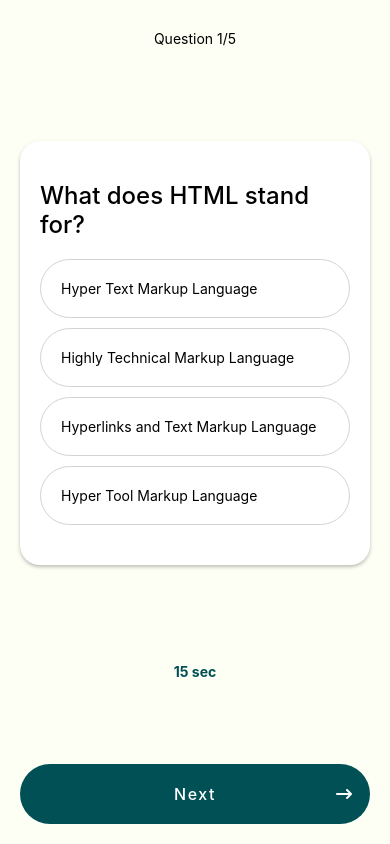
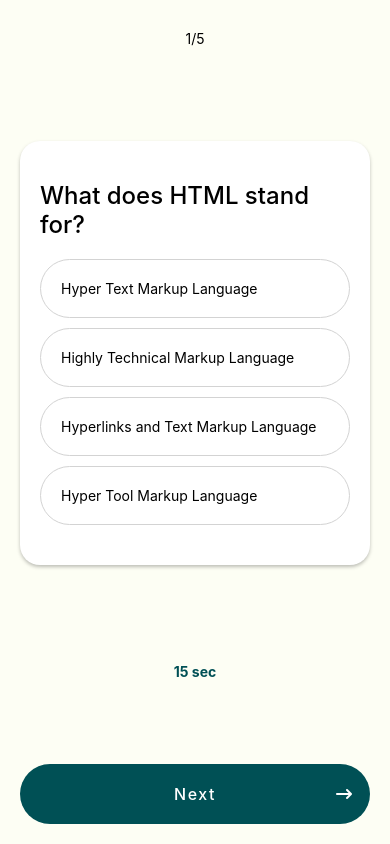
Before and after one commit to mackoctavian/Quiz, a React Native app: screen / in a window 390 px wide. Built offline with nearby package versions, Linux system fonts and the light colour scheme.

Commit message:
Finalization

```diff
--- a/src/app/QuizScreen.tsx
+++ b/src/app/QuizScreen.tsx
@@ -33,7 +33,9 @@
       <View style={styles.container}>
         {/* Header */}
         <View>
-          <Text style={styles.title}>Question 1/{totalQuestion}</Text>
+          <Text style={styles.title}>
+            {questionIndex + 1}/{totalQuestion}
+          </Text>
         </View>
 
         {/* Body */}
```
